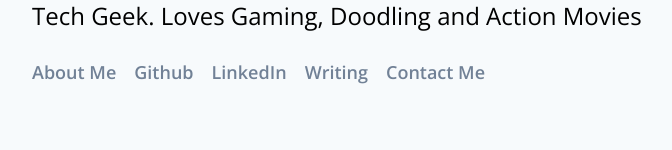
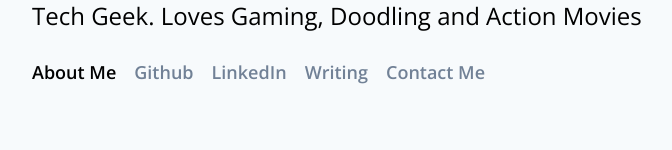
Before and after one commit to rishavmedhi/rm-portfolio, a React (Create React App) app: page / in a window 1280 px wide. In both pictures the pointer is over the link "About Me". Shown: the part 376-526 px from the top of the page, without its empty margins (242-914 px from the left). Built offline with nearby package versions, Linux system fonts and the light colour scheme.

Commit message:
hover transitions of the top banner links

```diff
--- a/src/pages/Homepage/styles/Homepage.style.scss
+++ b/src/pages/Homepage/styles/Homepage.style.scss
@@ -28,6 +28,11 @@
           a, a:visited{
             text-decoration: none;
             color: #718196;
+            transition: 0.2s;
+          }
+          a:hover{
+            color: #000;
+            transition: 0.5s;
           }
         }
       }
```
